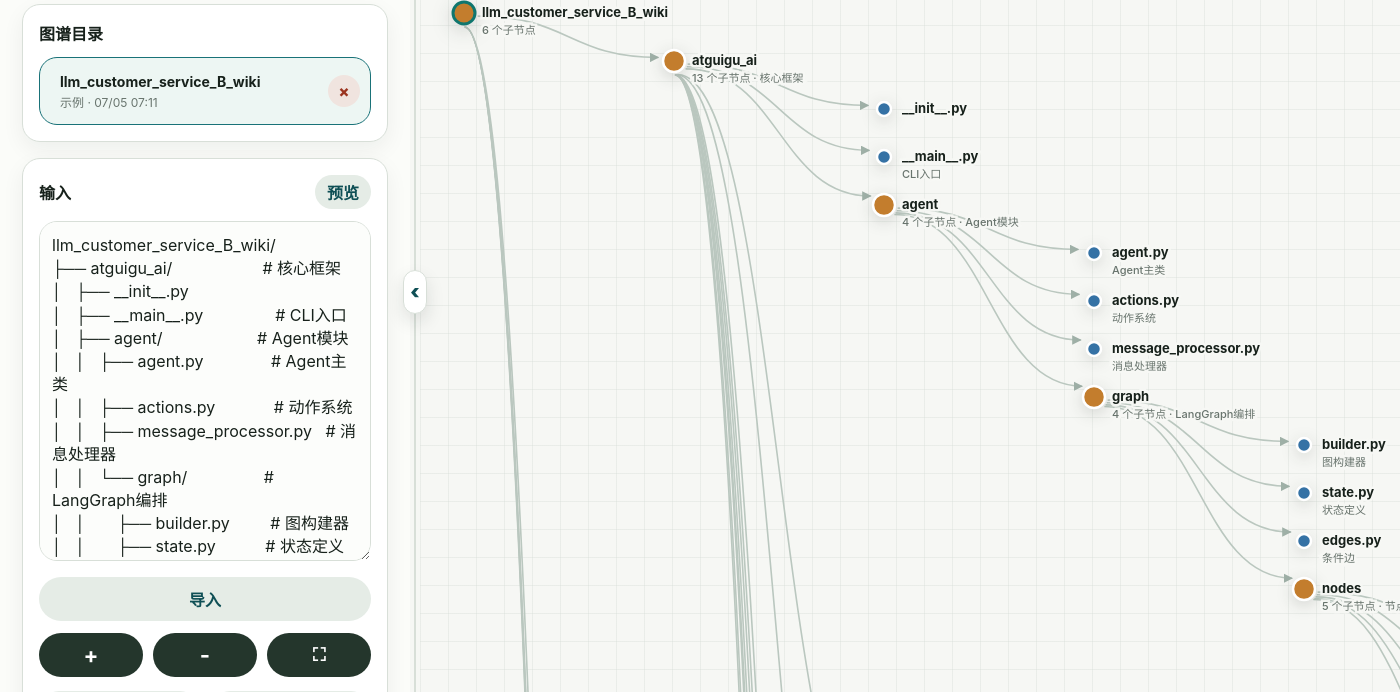
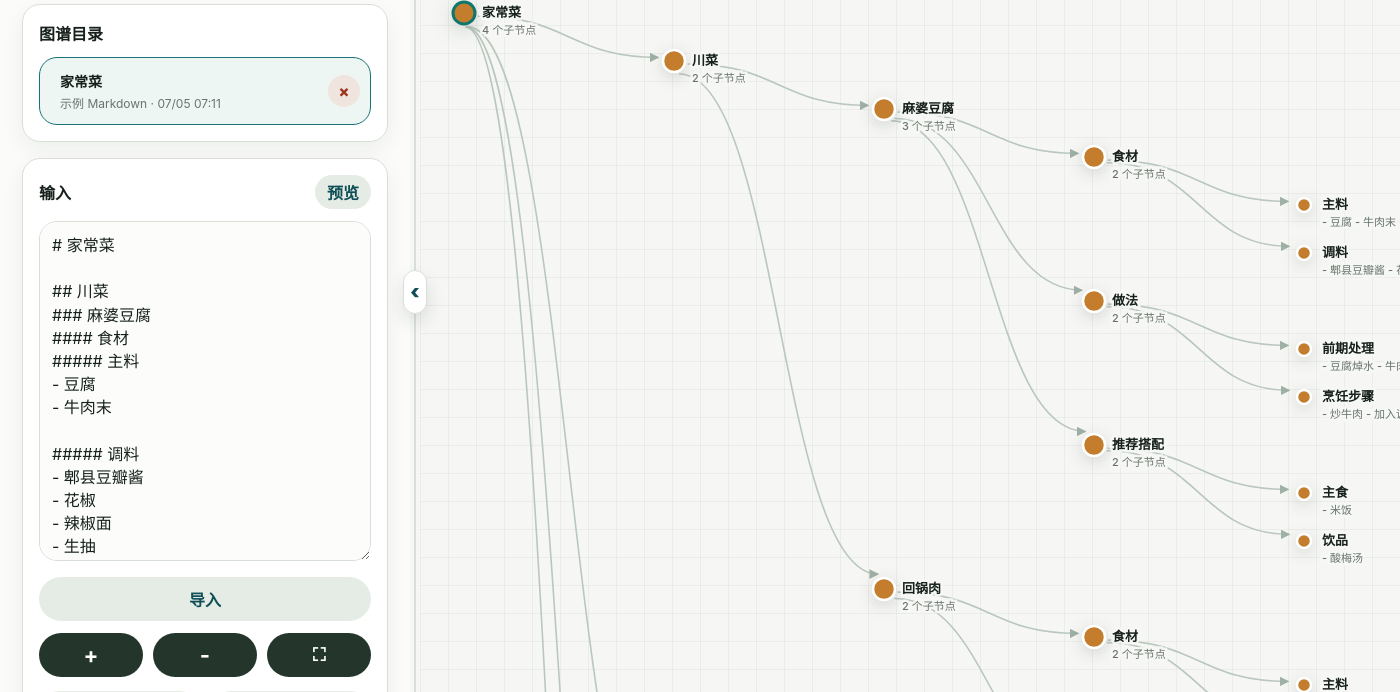
Before and after one commit to frogprince111/zbo_graph, an Electron app: page index.html in a window 1400 px wide. Shown: the part 108-800 px from the top of the page. Drawn offline with Linux system fonts and the light colour scheme.

Commit message:
Replace default demo with recipe markdown

```diff
--- a/app.js
+++ b/app.js
@@ -1,99 +1,4 @@
-const demoTree = `llm_customer_service_B_wiki/
-├── atguigu_ai/                    # 核心框架
-│   ├── __init__.py
-│   ├── __main__.py                # CLI入口
-│   ├── agent/                     # Agent模块
-│   │   ├── agent.py               # Agent主类
-│   │   ├── actions.py             # 动作系统
-│   │   ├── message_processor.py   # 消息处理器
-│   │   └── graph/                 # LangGraph编排
-│   │       ├── builder.py         # 图构建器
-│   │       ├── state.py           # 状态定义
-│   │       ├── edges.py           # 条件边
-│   │       └── nodes/             # 节点实现
-│   │           ├── understand.py  # 理解节点
-│   │           ├── policy.py      # 策略节点
-│   │           ├── action.py      # 动作节点
-│   │           ├── guard.py       # 保护节点
-│   │           └── response.py    # 响应节点
-│   ├── core/                      # 核心模块
-│   │   ├── tracker.py             # 对话状态追踪器
-│   │   ├── domain.py              # 领域定义
-│   │   ├── slots.py               # 槽位系统
-│   │   └── stores/                # 存储实现
-│   │       ├── tracker_store.py   # 存储接口
-│   │       ├── json_store.py      # JSON存储
-│   │       └── mysql_store.py     # MySQL存储
-│   ├── dialogue_understanding/    # 对话理解模块
-│   │   ├── commands/              # 命令系统
-│   │   │   ├── base.py            # 命令基类
-│   │   │   ├── flow_commands.py   # Flow命令
-│   │   │   ├── slot_commands.py   # 槽位命令
-│   │   │   ├── answer_commands.py # 回答命令
-│   │   │   └── session_commands.py# 会话命令
-│   │   ├── generator/             # 命令生成
-│   │   │   ├── llm_generator.py   # LLM生成器
-│   │   │   ├── prompt_builder.py  # Prompt构建
-│   │   │   └── command_parser.py  # 命令解析
-│   │   ├── processor/             # 命令处理
-│   │   │   └── command_processor.py
-│   │   ├── stack/                 # 对话栈
-│   │   │   ├── dialogue_stack.py  # 栈实现
-│   │   │   └── stack_frame.py     # 栈帧定义
-│   │   └── flow/                  # Flow系统
-│   │       ├── flow.py            # Flow定义
-│   │       ├── flow_loader.py     # Flow加载
-│   │       └── flow_executor.py   # Flow执行
-│   ├── policies/                  # 策略模块
-│   │   ├── base_policy.py         # 策略基类
-│   │   ├── flow_policy.py         # Flow策略
-│   │   ├── enterprise_search_policy.py  # 搜索策略
-│   │   └── policy_ensemble.py     # 策略集成
-│   ├── nlg/                       # 自然语言生成
-│   │   ├── nlg_generator.py       # NLG基类
-│   │   ├── template_nlg.py        # 模板NLG
-│   │   └── response_rephraser.py  # 响应重述
-│   ├── channels/                  # 通道模块
-│   │   ├── base_channel.py        # 通道基类
-│   │   ├── rest_channel.py        # REST通道
-│   │   ├── socketio_channel.py    # WebSocket通道
-│   │   └── console_channel.py     # 控制台通道
-│   ├── retrieval/                 # 检索模块
-│   │   ├── base_retriever.py      # 检索器基类
-│   │   ├── embedder.py            # 向量嵌入
-│   │   └── flow_retriever.py      # Flow检索
-│   ├── api/                       # API模块
-│   │   └── server.py              # FastAPI服务
-│   ├── cli/                       # 命令行工具
-│   │   ├── __init__.py            # CLI入口
-│   │   ├── init.py                # 初始化命令
-│   │   ├── run.py                 # 运行命令
-│   │   ├── train.py               # 训练命令
-│   │   ├── shell.py               # 交互Shell
-│   │   └── inspect.py             # 调试命令
-│   ├── training/                  # 训练模块
-│   │   ├── trainer.py             # 训练器
-│   │   ├── model_storage.py       # 模型存储
-│   │   └── finetune/              # 微调
-│   └── shared/                    # 共享工具
-│       ├── config.py              # 配置管理
-│       ├── constants.py           # 常量定义
-│       ├── exceptions.py          # 异常定义
-│       ├── yaml_loader.py         # YAML加载
-│       └── llm/                   # LLM客户端
-│           ├── base_client.py     # 客户端基类
-│           └── langchain_client.py# LangChain客户端
-├── ecs_demo/                      # 电商客服示例
-│   ├── config.yml                 # 配置文件
-│   ├── endpoints.yml              # 端点配置
-│   ├── data/
-│   │   └── flows/                 # Flow定义
-│   ├── actions/                   # 自定义Action
-│   └── addons/                    # 扩展功能
-├── docs/                          # 文档目录
-├── reference/                     # 参考资料
-├── setup.py                       # 安装配置
-└── requirements-atguigu.txt       # 依赖列表`;
+const demoTree = "# 家常菜\n\n## 川菜\n### 麻婆豆腐\n#### 食材\n##### 主料\n- 豆腐\n- 牛肉末\n\n##### 调料\n- 郫县豆瓣酱\n- 花椒\n- 辣椒面\n- 生抽\n\n#### 做法\n##### 前期处理\n- 豆腐焯水\n- 牛肉切末\n\n##### 烹饪步骤\n- 炒牛肉\n- 加入调料\n- 放入豆腐炖煮\n\n#### 推荐搭配\n##### 主食\n- 米饭\n\n##### 饮品\n- 酸梅汤\n\n### 回锅肉\n#### 食材\n##### 主料\n- 五花肉\n- 蒜苗\n\n##### 调料\n- 豆瓣酱\n- 豆豉\n\n#### 做法\n##### 准备\n- 五花肉煮熟切片\n\n##### 烹饪\n- 爆香调料\n- 翻炒五花肉\n- 放入蒜苗\n\n---\n\n## 湘菜\n### 剁椒鱼头\n#### 食材\n##### 主料\n- 鱼头\n\n##### 调料\n- 剁椒\n- 姜\n- 蒜\n\n#### 做法\n##### 前期处理\n- 鱼头清洗\n- 腌制\n\n##### 烹饪\n- 铺剁椒\n- 蒸制15分钟\n\n### 小炒黄牛肉\n#### 食材\n##### 主料\n- 黄牛肉\n\n##### 配菜\n- 小米椒\n- 香菜\n\n#### 做法\n##### 腌制\n- 生抽\n- 淀粉\n\n##### 爆炒\n- 大火快炒\n- 放入香菜\n\n---\n\n## 徽菜\n### 臭鳜鱼\n#### 食材\n##### 主料\n- 鳜鱼\n\n##### 调料\n- 生姜\n- 青红椒\n\n#### 做法\n##### 发酵\n- 腌制发酵\n\n##### 烹饪\n- 煎制\n- 炖煮\n\n### 毛豆腐\n#### 食材\n##### 主料\n- 毛豆腐\n\n##### 调料\n- 辣椒酱\n- 葱花\n\n#### 做法\n##### 煎制\n- 小火慢煎\n\n##### 调味\n- 刷酱\n- 撒葱花\n\n---\n\n## 粤菜\n### 白切鸡\n#### 食材\n##### 主料\n- 三黄鸡\n\n##### 蘸料\n- 姜蓉\n- 酱油\n\n#### 做法\n##### 煮制\n- 小火浸熟\n\n##### 装盘\n- 切块\n- 配蘸料\n\n### 烧鹅\n#### 食材\n##### 主料\n- 鹅\n\n##### 调料\n- 五香粉\n- 蜂蜜\n\n#### 做法\n##### 腌制\n- 腌制12小时\n\n##### 烤制\n- 挂炉烤制";
 
 const catalogKey = "kg-graph-catalog";
 const parserVersion = "20260703-document-content-root";
@@ -2687,9 +2592,9 @@ function clamp(value, min, max) {
 
 if (!state.catalog.length) {
   els.input.value = demoTree;
-  applyTree(parseTreeText(demoTree), {
-    title: "llm_customer_service_B_wiki",
-    source: "示例",
+  applyTree(parseMarkdownText(demoTree, "家常菜.md"), {
+    title: "家常菜",
+    source: "示例 Markdown",
     inputText: demoTree,
   });
 } else {
--- a/index.html
+++ b/index.html
@@ -86,7 +86,7 @@
       <section class="workspace">
         <header class="toolbar">
           <div>
-            <h2 id="graphTitle">llm_customer_service_B_wiki</h2>
+            <h2 id="graphTitle">家常菜</h2>
           </div>
           <div class="toolbar-actions">
             <input id="searchInput" type="search" placeholder="搜索节点" />
```
